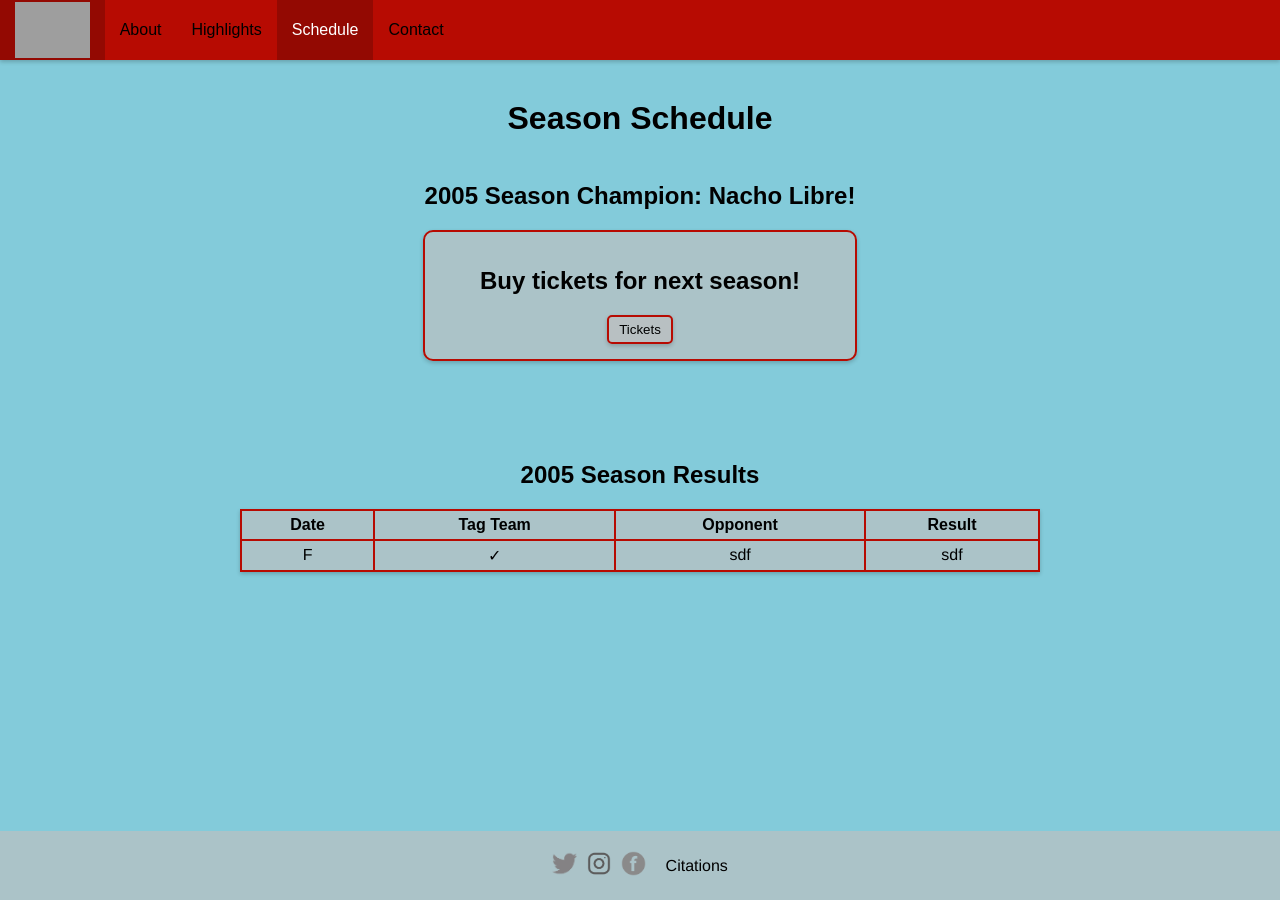
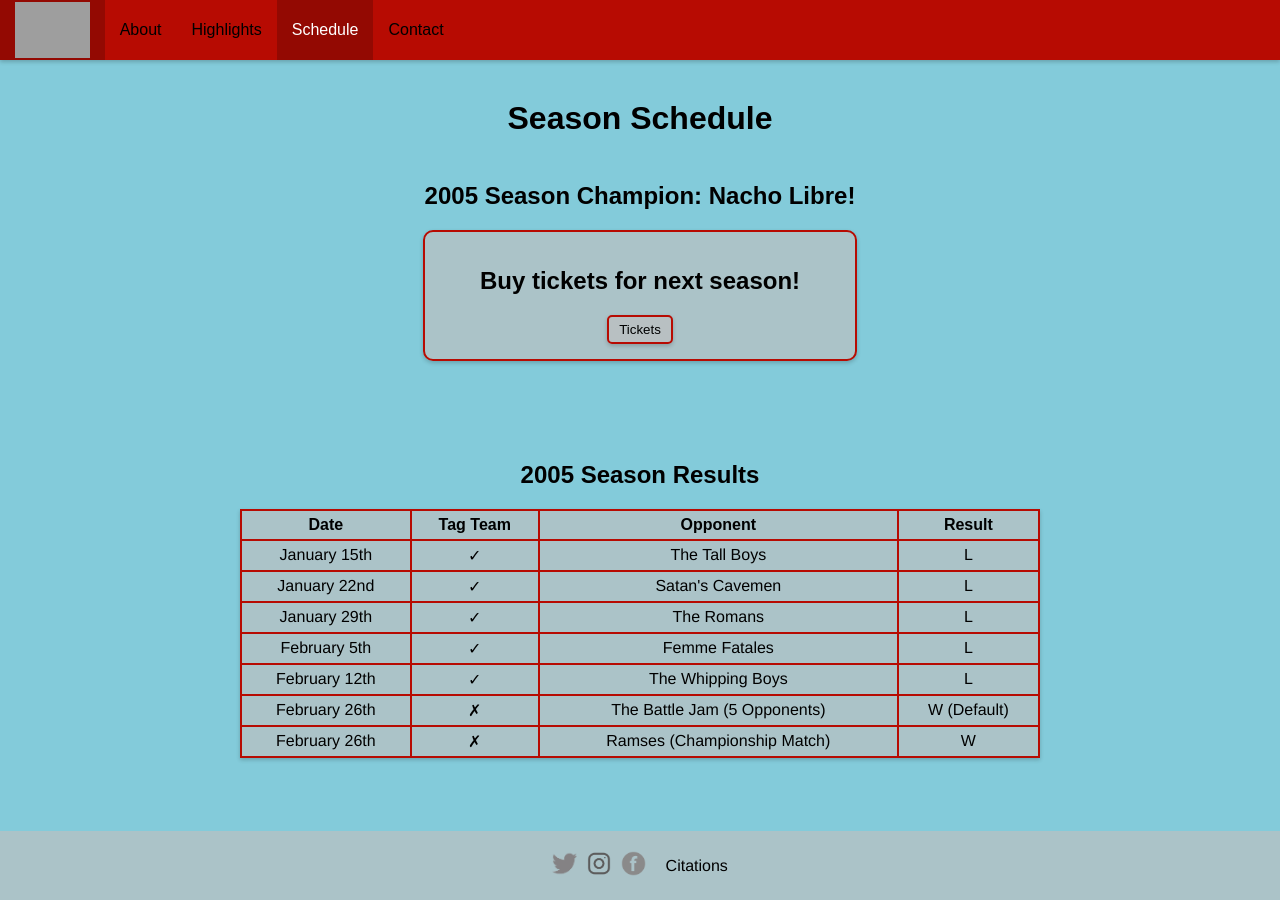
Before and after one commit to jkrl-uleth/nmed-proj, a Jekyll site: the page built from schedule.html, in a window 1280 px wide. Built offline with Jekyll 4.4.1, drawn with Linux system fonts in a browser that asks for light colours; some web fonts are replaced; grey boxes are pictures that could not be loaded.

Commit message:
friggin done

```diff
--- a/_includes/footer.html
+++ b/_includes/footer.html
@@ -10,5 +10,5 @@
             ><img class="footer-icons" src="img/fb-greyscale.png" alt=""
         /></a>
     </div>
-    <a id="footer-citations" href="">Citations</a>
+    <a id="footer-citations" href="citations.html">Citations</a>
 </footer>
--- a/css/styles.css
+++ b/css/styles.css
@@ -62,7 +62,9 @@ footer {
     align-items: center;
 }
 
-p {
+p,
+ul,
+li {
     font-family: var(--helvetica);
 }
 
@@ -192,6 +194,10 @@ p {
     height: 340px;
 }
 
+.highlights-paragraph {
+    min-height: 65px;
+}
+
 @media only screen and (max-width: 600px) {
     .highlights-iframe {
         width: 420px;
@@ -271,6 +277,7 @@ p {
     width: 800px;
     border: 2px solid var(--nacho-red);
     padding: 5px;
+    margin-bottom: 20px;
     border-collapse: collapse;
     background-color: var(--footer);
 }
@@ -282,6 +289,12 @@ p {
     height: 80vh;
     justify-content: center;
     align-items: center;
+}
+
+/*================== CITATIONS =================*/
+
+#citations-list {
+    width: 600px;
 }
 
 /*================== GLOBAL UTILITY CLASSES =================*/
--- a/schedule.html
+++ b/schedule.html
@@ -38,10 +38,46 @@ title: Schedule
                 <th>Result</th>
             </tr>
             <tr>
-                <td>F</td>
+                <td>January 15th</td>
                 <td>&#10003;</td>
-                <td>sdf</td>
-                <td>sdf</td>
+                <td>The Tall Boys</td>
+                <td>L</td>
+            </tr>
+            <tr>
+                <td>January 22nd</td>
+                <td>&#10003;</td>
+                <td>Satan's Cavemen</td>
+                <td>L</td>
+            </tr>
+            <tr>
+                <td>January 29th</td>
+                <td>&#10003;</td>
+                <td>The Romans</td>
+                <td>L</td>
+            </tr>
+            <tr>
+                <td>February 5th</td>
+                <td>&#10003;</td>
+                <td>Femme Fatales</td>
+                <td>L</td>
+            </tr>
+            <tr>
+                <td>February 12th</td>
+                <td>&#10003;</td>
+                <td>The Whipping Boys</td>
+                <td>L</td>
+            </tr>
+            <tr>
+                <td>February 26th</td>
+                <td>&#10007;</td>
+                <td>The Battle Jam (5 Opponents)</td>
+                <td>W (Default)</td>
+            </tr>
+            <tr>
+                <td>February 26th</td>
+                <td>&#10007;</td>
+                <td>Ramses (Championship Match)</td>
+                <td>W</td>
             </tr>
         </table>
     </div>
```
Also changed, not shown: about.html (+17 -10 lines), citations.html (added, +66 -0 lines), citations.md (deleted, +0 -5 lines), highlights.html (+30 -27 lines).
